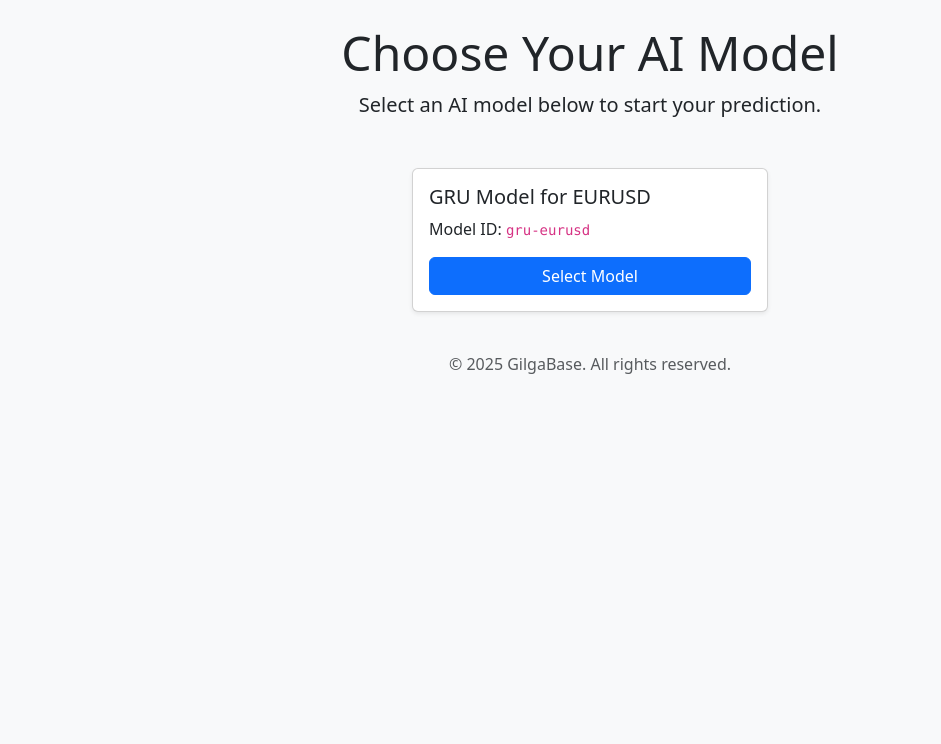
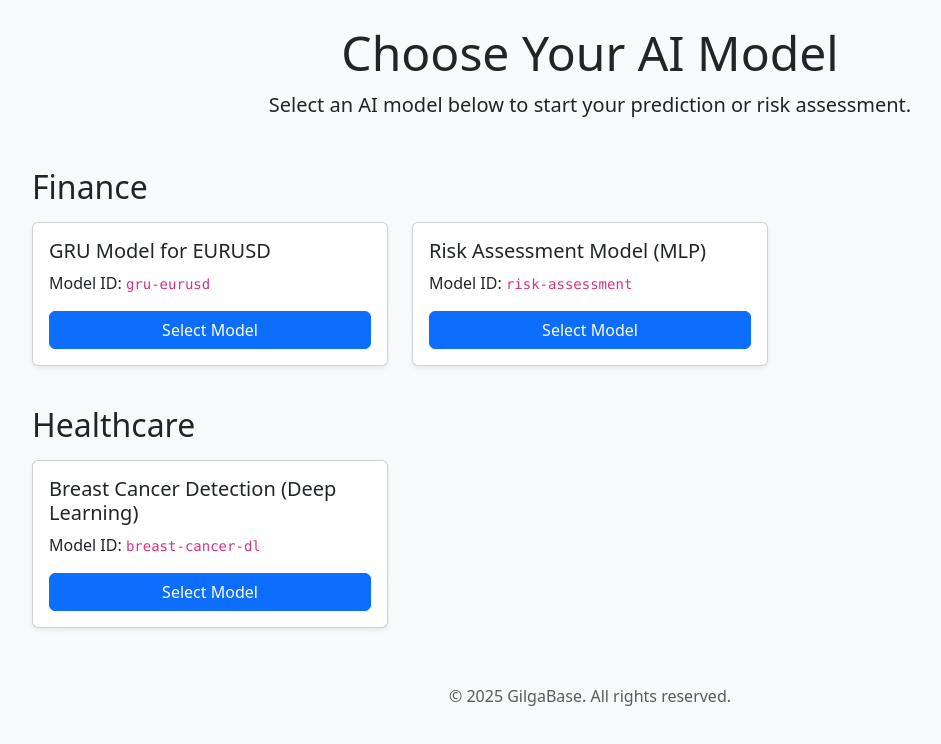
Before and after one commit to nasserpeiroti/GilgaBase, a Flask app: page / in a window 1280 px wide. Shown: the part 56-800 px from the top of the page, without its empty margins (50-991 px from the left). Run offline with Flask 3, Linux system fonts and the light colour scheme.

Commit message:
update_sardasht

```diff
--- a/main.py
+++ b/main.py
@@ -14,19 +14,24 @@ import math
 # --- Initialize Flask ---
 app = Flask(__name__)
 
-# --- Load ONNX model once at startup ---
-model_path = "model_gru.onnx"
-session = ort.InferenceSession(model_path)
-input_name = session.get_inputs()[0].name
-output_name = session.get_outputs()[0].name
+# --- Load ONNX models ---
+model_path_price = "static/model_gru.onnx"
+session_price = ort.InferenceSession(model_path_price)
+input_name_price = session_price.get_inputs()[0].name
+output_name_price = session_price.get_outputs()[0].name
+
+model_path_risk = "static/model_risk.onnx"
+session_risk = ort.InferenceSession(model_path_risk)
+input_name_risk = session_risk.get_inputs()[0].name
+output_name_risk = session_risk.get_outputs()[0].name
 
 # --- Parameters ---
 window_size = 120
-fixed_symbol = "EURUSD=X"  # Always EURUSD
+fixed_symbol = "EURUSD=X"
 
 # --- Function to fetch EURUSD Close prices ---
-def fetch_eurusd_from_yfinance(start_date, end_date, interval="1h"):
-    data = yf.download(tickers=fixed_symbol, start=start_date, end=end_date, interval=interval)
+def fetch_eurusd_from_yfinance(start, end, interval="1h"):
+    data = yf.download(tickers=fixed_symbol, start=start, end=end, interval=interval)
 
     if data.empty:
         raise ValueError("No data received from Yahoo Finance.")
@@ -35,22 +40,49 @@ def fetch_eurusd_from_yfinance(start_date, end_date, interval="1h"):
     df = data[['Datetime', 'Close']].rename(columns={'Datetime': 'time', 'Close': 'close'})
     return df
 
-# --- Home page ---
+
+# --- Home Page ---
 @app.route('/')
 def home():
-    models = [
-        {"id": "gru-eurusd", "name": "GRU Model for EURUSD"},
-        # Add more models here later
-    ]
-    return render_template('home.html', models=models)
+    model_categories = {
+        "Finance": [
+            {"id": "gru-eurusd", "name": "GRU Model for EURUSD"},
+            {"id": "risk-assessment", "name": "Risk Assessment Model (MLP)"}
+        ],
+        "Healthcare": [
+            {"id": "breast-cancer-dl", "name": "Breast Cancer Detection (Deep Learning)"}
+        ]
+    }
+    return render_template('home.html', model_categories=model_categories)
 
-# --- Model parameter form page ---
+
+# --- Model Parameters Page ---
 @app.route('/model/<model_id>', methods=['GET'])
 def model_parameters(model_id):
+    if model_id == "breast-cancer-dl":
+        return redirect(url_for('result'))
     model_name = model_id.replace('-', ' ').upper()
     return render_template('parameters.html', model_id=model_id, model_name=model_name)
 
-# --- Run model and show result ---
+
+@app.route('/result')
+def result():
+    model_results = [
+        {"name": "Logistic Regression", "accuracy": 95.61, "notes": "Simple and interpretable."},
+        {"name": "Random Forest", "accuracy": 96.84, "notes": "Robust and versatile."},
+        {"name": "Deep Learning", "accuracy": 97.89, "notes": "Best performance; higher complexity."},
+        {"name": "Bayesian Network", "accuracy": 98.10, "notes": "Used in our published research."}
+    ]
+
+    return render_template("result.html",
+                           model_results=model_results,
+                           model_name="Breast Cancer Detection",
+                           is_healthcare=True,
+                           download_onnx=url_for('static', filename='model_cancer.onnx'),
+                           paper_link=url_for('static', filename='breastCancer_paper.pdf'))
+
+
+# --- Run Model and Show Result ---
 @app.route('/model/<model_id>/run', methods=['POST'])
 def run_model(model_id):
     start_date = request.form.get('start_date')
@@ -59,9 +91,8 @@ def run_model(model_id):
     if not start_date or not end_date:
         return "Start date and end date are required."
 
-    # Fetch data for selected date range
     try:
-        df = fetch_eurusd_from_yfinance(start_date=start_date, end_date=end_date)
+        df = fetch_eurusd_from_yfinance(start=start_date, end=end_date)
     except Exception as e:
         return f"Error fetching data: {str(e)}"
 
@@ -70,7 +101,6 @@ def run_model(model_id):
 
     close_prices = df['close'].values.reshape(-1, 1)
 
-    # Scale data
     scaler = MinMaxScaler()
     scaled_close = scaler.fit_transform(close_prices)
 
@@ -87,45 +117,69 @@ def run_model(model_id):
 
     X = X.reshape((X.shape[0], window_size, 1))
 
-    # Make predictions
-    preds = session.run([output_name], {input_name: X.astype(np.float32)})[0]
-    preds_rescaled = scaler.inverse_transform(preds)
+    # --- Risk Assessment Model ---
+    if "risk" in model_id:
+        preds = session_risk.run([output_name_risk], {input_name_risk: X.astype(np.float32)})[0]
 
-    real_close = close_prices[window_size:]
+        # Plot risk predictions
+        fig, ax = plt.subplots(figsize=(14, 6))
+        ax.plot(preds, color='orange', label="Predicted Risk Score")
+        ax.axhline(y=0.3, color='red', linestyle='--', label="High Risk Threshold")
+        ax.axhline(y=0.6, color='green', linestyle='--', label="Low Risk Threshold")
+        ax.set_title(f"Risk Prediction (From {start_date} to {end_date})")
+        ax.set_xlabel("Hours")
+        ax.set_ylabel("Risk Score (0-1)")
+        ax.legend()
+        ax.grid(True)
 
-    # Calculate evaluation
-    mse = mean_squared_error(real_close, preds_rescaled)
-    rmse = math.sqrt(mse)
-    mae = mean_absolute_error(real_close, preds_rescaled)
-    mean_price = np.mean(real_close)
-    accuracy = max(0, 100 - (mae / mean_price * 100))  # estimated %
+        buf = io.BytesIO()
+        plt.savefig(buf, format='png')
+        buf.seek(0)
+        image_base64 = base64.b64encode(buf.read()).decode('utf-8')
+        buf.close()
+        download_link = url_for('static', filename='model_risk.onnx')
+        return render_template('result.html',
+                               model_name="Risk Assessment Model",
+                               is_risk_model=True,
+                               image_base64=image_base64,download_link=download_link)
 
-    # Create chart
-    fig, ax = plt.subplots(figsize=(14, 6))
-    ax.plot(real_close, label="Actual Close", linewidth=2)
-    ax.plot(preds_rescaled, label="Predicted Close", linestyle='--')
-    ax.set_title(f"Prediction (From {start_date} to {end_date})")
-    ax.set_xlabel("Hours")
-    ax.set_ylabel("Price")
-    ax.legend()
-    ax.grid()
+    # --- GRU Price Prediction Model ---
+    elif "gru" in model_id:
+        preds = session_price.run([output_name_price], {input_name_price: X.astype(np.float32)})[0]
+        preds = scaler.inverse_transform(preds)
 
-    # Save chart
-    buf = io.BytesIO()
-    plt.savefig(buf, format='png')
-    buf.seek(0)
-    image_base64 = base64.b64encode(buf.read()).decode('utf-8')
-    buf.close()
+        actual = close_prices[window_size:window_size + len(preds)]
 
-    model_name = model_id.replace('-', ' ').upper()
+        rmse = round(math.sqrt(mean_squared_error(actual, preds)), 4)
+        mae = round(mean_absolute_error(actual, preds), 4)
+        acc = round(100 - (mae / np.mean(actual) * 100), 2)
 
-    return render_template('result.html',
-        model_name=model_name,
-        image_base64=image_base64,
-        rmse=f"{rmse:.6f}",
-        mae=f"{mae:.6f}",
-        accuracy=f"{accuracy:.2f}"
-    )
+        fig, ax = plt.subplots(figsize=(14, 6))
+        ax.plot(actual, label="Actual")
+        ax.plot(preds, label="Predicted", linestyle='--')
+        ax.set_title("GRU Predicted vs Actual Prices")
+        ax.set_xlabel("Hours")
+        ax.set_ylabel("Price")
+        ax.legend()
+        ax.grid(True)
+
+        buf = io.BytesIO()
+        plt.savefig(buf, format='png')
+        buf.seek(0)
+        image_base64 = base64.b64encode(buf.read()).decode('utf-8')
+        buf.close()
+        download_link = url_for('static', filename='model_gru.onnx')
+        return render_template('result.html',
+                               model_name="GRU Model for EURUSD",
+                               is_risk_model=False,
+                               rmse=rmse,
+                               mae=mae,
+                               accuracy=acc,
+                               image_base64=image_base64,download_link=download_link)
+
+    # --- Unknown Model ---
+    return f"Model '{model_id}' not recognized."
+
 
 # --- Run the App ---
 if __name__ == "__main__":
--- a/templates/home.html
+++ b/templates/home.html
@@ -6,12 +6,14 @@
 {% block content %}
 <div class="text-center mb-5">
     <h1 class="display-5">Choose Your AI Model</h1>
-    <p class="lead">Select an <strong>AI</strong> model below to start your prediction.</p>
+    <p class="lead">Select an <strong>AI</strong> model below to start your prediction or risk assessment.</p>
 </div>
 
-<div class="row justify-content-center">
+{% for category, models in model_categories.items() %}
+    <h2 class="mb-3">{{ category }}</h2>
+    <div class="row justify-content-start mb-4">
         {% for model in models %}
-    <div class="col-md-4 mb-4">
+        <div class="col-md-4 mb-3">
             <div class="card h-100 shadow-sm">
                 <div class="card-body d-flex flex-column">
                     <h5 class="card-title">{{ model.name }}</h5>
@@ -22,4 +24,5 @@
         </div>
         {% endfor %}
     </div>
+{% endfor %}
 {% endblock %}
```
Also changed, not shown: templates/result.html (+83 -13 lines), 5 other files. Lines whose indentation alone changed are shown as unchanged.
